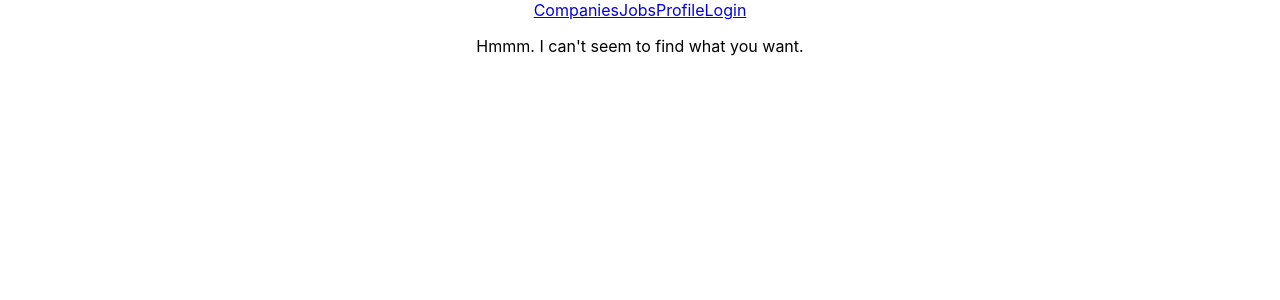
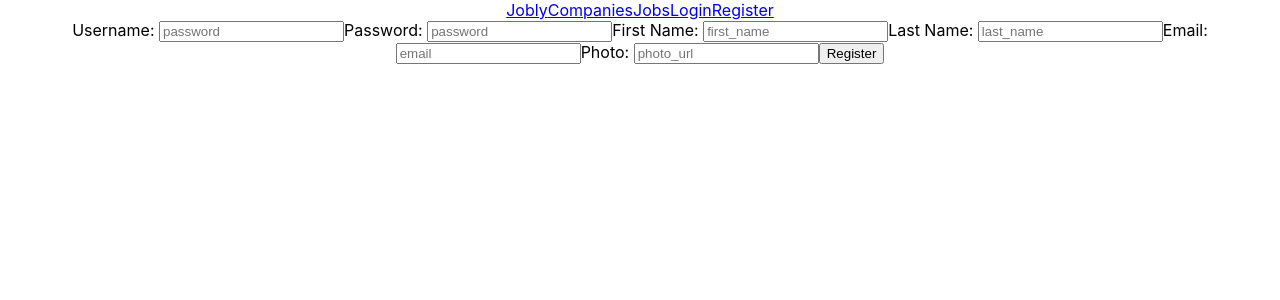
Before and after one commit to LouisGaravaglia/React-Jobly, a React (Create React App) app: page /register in a window 1280 px wide. Shown: the top 300 px of the page. Built offline with nearby package versions, Linux system fonts and the light colour scheme.

Commit message:
added authentication for register and login, need to create logout functionality

```diff
--- a/src/App.js
+++ b/src/App.js
@@ -1,9 +1,12 @@
-import React from 'react';
+import React, { useState } from 'react';
 import Routes from "./Routes";
 import './App.css';
 import NavBar from "./NavBar";
 
 function App() {
+  const _token = localStorage.getItem("jobly-token");
+  const [token, setToken] = useState()
+
   return (
     <div className="App">
       <NavBar/>
--- a/src/JoblyApi.js
+++ b/src/JoblyApi.js
@@ -41,6 +41,18 @@ class JoblyApi {
     return res.jobs;
     }
 
+    static async registerUser(data) {
+      let res = await this.request("users", data, "post");
+      console.log("REGISTER USER RESPONSE", res);
+    return res.token;
+    }
+
+    static async loginUser(data) {
+      let res = await this.request("login", data, "post");
+      console.log("LOGIN USER RESPONSE", res);
+    return res.token;
+    }
+
   }
 
   export default JoblyApi;
--- /dev/null
+++ b/src/Login.js
@@ -0,0 +1,59 @@
+import React, { useState } from "react";
+import JoblyApi from "./JoblyApi";
+
+
+const Login = () => {
+    const INITIAL_VALUE = {
+        username:"",
+        password:""
+    }
+    const [formData, setFormData] = useState(INITIAL_VALUE);
+
+    const handleChange = (e) => {
+        const { name, value } = e.target;
+        setFormData(data => ({
+            ...data,
+            [name]:value
+        }))
+    }
+
+    const handleSubmit = async (e) => {
+        e.preventDefault();
+        const data = formData;
+        let token;
+        try {
+            token = await JoblyApi.loginUser(data);
+        } catch(e) {
+            console.log(e);
+        }
+            localStorage.setItem("jobly-token", token);
+
+
+    }
+
+
+    return (
+       <form onSubmit={handleSubmit}>
+       <label>Username: </label>
+           <input
+               type="text"
+               name="username"
+               value={formData.username}
+               placeholder="password"
+               onChange={handleChange}
+           />
+        <label>Password: </label>
+           <input
+               type="text"
+               name="password"
+               value={formData.password}
+               placeholder="password"
+               onChange={handleChange}
+           />
+
+           <button>Login</button>
+       </form>
+    )
+}
+
+export default Login;
--- a/src/NavBar.js
+++ b/src/NavBar.js
@@ -2,13 +2,31 @@ import React from "react";
 import {NavLink} from "react-router-dom";
 
 const NavBar = () => {
+    const isLoggedIn = localStorage.getItem("jobly-token");
 
+    const loggedInNav = () => {
+        return (
+            <>
+            <NavLink exact to="/profile">Profile</NavLink>
+            <NavLink exact to="/logout">Logout</NavLink>
+            </>
+        )
+    }
+
+    const publicNav = () => {
+        return (
+            <>
+            <NavLink exact to="/login">Login</NavLink>
+            <NavLink exact to="/register">Register</NavLink>
+            </>
+        )
+    }
     return (
         <>
+        <NavLink exact to="/">Jobly</NavLink>
         <NavLink exact to="/companies">Companies</NavLink>
         <NavLink exact to="/jobs">Jobs</NavLink>
-        <NavLink exact to="/profile">Profile</NavLink>
-        <NavLink exact to="/login">Login</NavLink>
+        { isLoggedIn ? loggedInNav() : publicNav() }
         </>
     )
 }
--- /dev/null
+++ b/src/Register.js
@@ -0,0 +1,94 @@
+import React, { useState } from "react";
+import JoblyApi from "./JoblyApi";
+
+
+const Register = () => {
+    const INITIAL_VALUE = {
+        username:"",
+        password:"",
+        first_name:"",
+        last_name:"",
+        email:"",
+        photo_url:""
+    }
+    const [formData, setFormData] = useState(INITIAL_VALUE);
+
+    const handleChange = (e) => {
+        const { name, value } = e.target;
+        setFormData(data => ({
+            ...data,
+            [name]:value
+        }))
+    }
+
+    const handleSubmit = async (e) => {
+        e.preventDefault();
+        const data = formData;
+        let token;
+        try {
+            token = await JoblyApi.registerUser(data);
+        } catch(e) {
+            console.log(e);
+        }
+            localStorage.setItem("jobly-token", token);
+
+
+    }
+
+
+    return (
+       <form onSubmit={handleSubmit}>
+       <label>Username: </label>
+           <input
+               type="text"
+               name="username"
+               value={formData.username}
+               placeholder="password"
+               onChange={handleChange}
+           />
+        <label>Password: </label>
+           <input
+               type="text"
+               name="password"
+               value={formData.password}
+               placeholder="password"
+               onChange={handleChange}
+           />
+        <label>First Name: </label>
+           <input
+               type="text"
+               name="first_name"
+               value={formData.first_name}
+               placeholder="first_name"
+               onChange={handleChange}
+           />
+        <label>Last Name: </label>
+           <input
+               type="text"
+               name="last_name"
+               value={formData.last_name}
+               placeholder="last_name"
+               onChange={handleChange}
+           />
+        <label>Email: </label>
+           <input
+               type="text"
+               name="email"
+               value={formData.email}
+               placeholder="email"
+               onChange={handleChange}
+           />
+        <label>Photo: </label>
+           <input
+               type="text"
+               name="photo_url"
+               value={formData.photo_url}
+               placeholder="photo_url"
+               onChange={handleChange}
+           />
+           <button>Register</button>
+       </form>
+    )
+}
+
+export default Register;
--- a/src/Routes.js
+++ b/src/Routes.js
@@ -4,6 +4,8 @@ import Test from "./Test";
 import Companies from "./Companies";
 import Jobs from "./Jobs";
 import CompanyDetails from "./CompanyDetails";
+import Register from "./Register";
+import Login from "./Login";
 
 const Routes = () => {
 
@@ -16,7 +18,8 @@ const Routes = () => {
             <Route exact path="/jobs"><Jobs/></Route>
             <Route exact path="/profile"><Test/></Route>
             <Route exact path="/jobs/:"><Test/></Route>
-            <Route exact path="/login"><Test/></Route>
+            <Route exact path="/login"><Login/></Route>
+            <Route exact path="/register"><Register/></Route>
             <Route><p>Hmmm. I can't seem to find what you want.</p></Route>
         </Switch>
         </>
```
